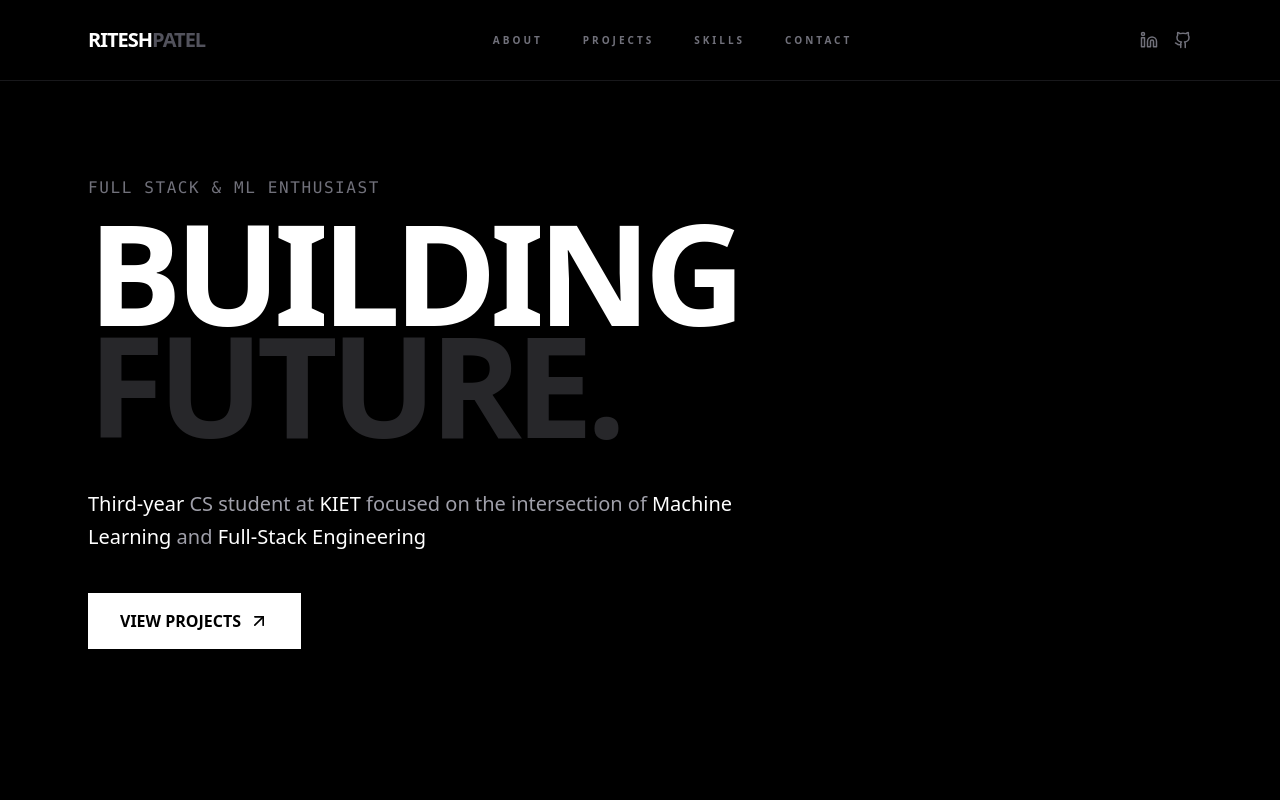
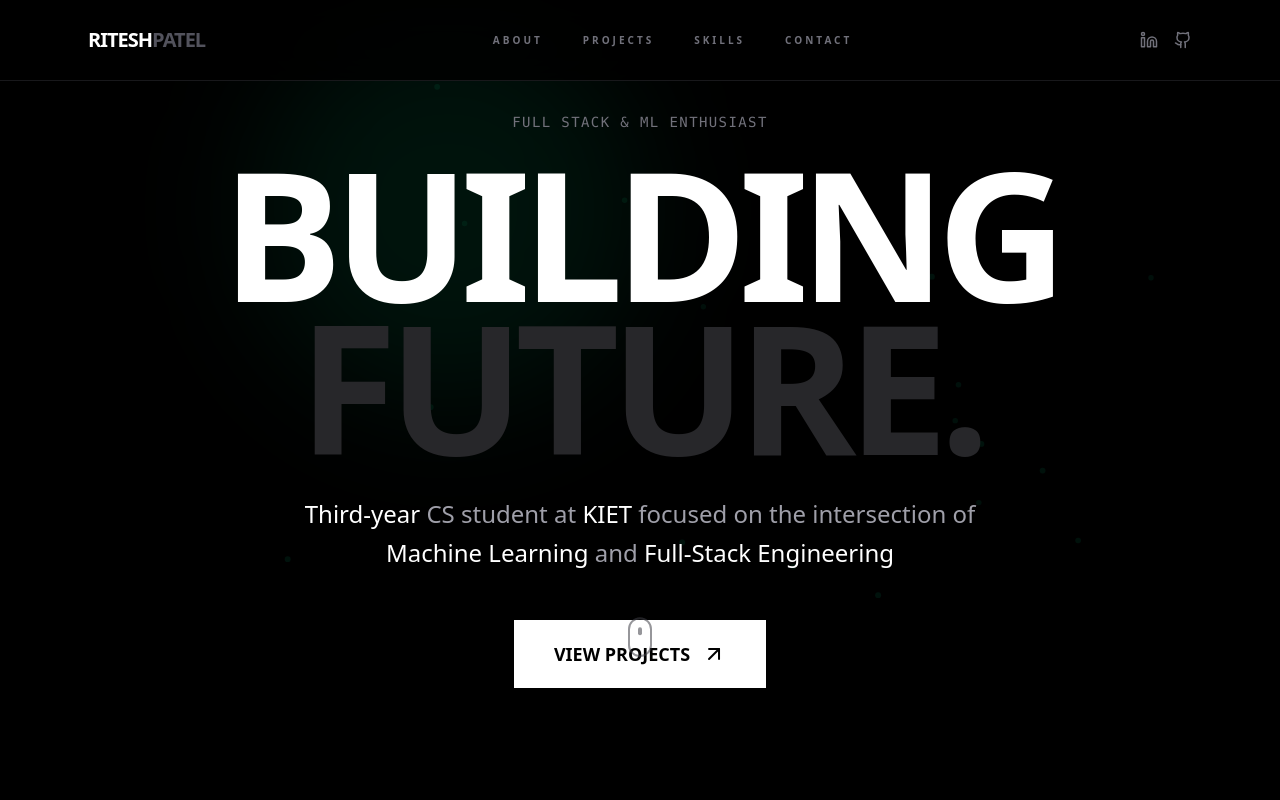
Before and after one commit to riteshpatel1884/ritesh-patel.dev, a React (Vite) app: page / in a window 1280 px wide. Shown: the top 800 px of the page. Built offline with nearby package versions, Linux system fonts and the light colour scheme.

Commit message:
analytics added

```diff
--- a/package.json
+++ b/package.json
@@ -11,6 +11,7 @@
   },
   "dependencies": {
     "@tailwindcss/vite": "^4.1.18",
+    "@vercel/analytics": "^1.6.1",
     "clsx": "^2.1.1",
     "framer-motion": "^12.34.0",
     "lucide-react": "^0.563.0",
--- a/src/App.jsx
+++ b/src/App.jsx
@@ -1,12 +1,12 @@
 import React from "react";
 import RiteshPatel from "./components/RiteshPatel/RiteshPatel";
 import Portfolio from "./components/RiteshPatel/code";
-
+import { Analytics } from "@vercel/analytics/next";
 function App() {
   return (
     <>
       <RiteshPatel />
-
+      <Analytics />
     </>
   );
 }
--- a/src/components/RiteshPatel/RiteshPatel.jsx
+++ b/src/components/RiteshPatel/RiteshPatel.jsx
@@ -30,11 +30,8 @@ const education = [
     score: "84%",
   },
 ];
+
 const MANUAL_COMMIT_DATA = {
-  // 1 = 1
-  // 2-5 = 2
-  // 6-9 = 3
-  // 10 = 4
   "2026-01-01": { count: 11, level: 4 },
   "2026-01-02": { count: 1, level: 1 },
   "2026-01-03": { count: 3, level: 2 },
@@ -129,7 +126,6 @@ const GitHubContributionGraph = () => {
 
   return (
     <section className="w-full bg-black border border-zinc-900 rounded-[32px] p-8 md:p-12 my-20 shadow-2xl overflow-hidden">
-      {/* Injecting CSS to hide scrollbars globally */}
       <style>{`
         .no-scrollbar::-webkit-scrollbar { display: none; }
         .no-scrollbar { -ms-overflow-style: none; scrollbar-width: none; }
@@ -144,7 +140,7 @@ const GitHubContributionGraph = () => {
             <div className="h-[1px] w-full bg-zinc-800" />
           </div>
           <p className="text-zinc-600 font-mono text-[10px] uppercase tracking-[0.4em] mt-3">
-            Manual Activity Log / Year 2026
+            Activity Log / Year 2026
           </p>
         </div>
         <div className="text-right mt-4 md:mt-0">
@@ -220,84 +216,223 @@ const GitHubContributionGraph = () => {
   );
 };
 
+// Animated background particles
+const AnimatedBackground = () => {
+  return (
+    <div className="absolute inset-0 overflow-hidden pointer-events-none">
+      {[...Array(20)].map((_, i) => (
+        <motion.div
+          key={i}
+          className="absolute w-1 h-1 bg-emerald-500/20 rounded-full"
+          initial={{
+            x: Math.random() * window.innerWidth,
+            y: Math.random() * window.innerHeight,
+          }}
+          animate={{
+            x: Math.random() * window.innerWidth,
+            y: Math.random() * window.innerHeight,
+            scale: [1, 1.5, 1],
+            opacity: [0.2, 0.5, 0.2],
+          }}
+          transition={{
+            duration: Math.random() * 10 + 10,
+            repeat: Infinity,
+            ease: "linear",
+          }}
+        />
+      ))}
+    </div>
+  );
+};
+
 export default function Portfolio() {
+  const [mousePosition, setMousePosition] = useState({ x: 0, y: 0 });
+
+  useEffect(() => {
+    const handleMouseMove = (e) => {
+      setMousePosition({ x: e.clientX, y: e.clientY });
+    };
+    window.addEventListener("mousemove", handleMouseMove);
+    return () => window.removeEventListener("mousemove", handleMouseMove);
+  }, []);
+
   return (
     <div className="bg-black text-white min-h-screen font-sans selection:bg-white selection:text-black">
       {/* Navbar */}
       <nav className="fixed top-0 w-full z-[100] border-b border-zinc-900 bg-black/80 backdrop-blur-xl">
         <div className="max-w-6xl mx-auto px-6 h-20 flex items-center justify-between">
-          <div className="text-xl font-black tracking-tighter uppercase">
+          <motion.div
+            initial={{ opacity: 0, x: -20 }}
+            animate={{ opacity: 1, x: 0 }}
+            className="text-xl font-black tracking-tighter uppercase"
+          >
             RITESH<span className="text-zinc-600">PATEL</span>
-          </div>
-          <div className="hidden md:flex gap-10 text-[10px] font-black uppercase tracking-[0.3em] text-zinc-500">
-            {["About", "Projects", "Skills", "Contact"].map((t) => (
-              <a
+          </motion.div>
+          <motion.div
+            initial={{ opacity: 0, y: -20 }}
+            animate={{ opacity: 1, y: 0 }}
+            transition={{ delay: 0.2 }}
+            className="hidden md:flex gap-10 text-[10px] font-black uppercase tracking-[0.3em] text-zinc-500"
+          >
+            {["About", "Projects", "Skills", "Contact"].map((t, i) => (
+              <motion.a
                 key={t}
                 href={`#${t.toLowerCase()}`}
                 className="hover:text-white transition-colors uppercase"
+                whileHover={{ scale: 1.1 }}
+                initial={{ opacity: 0, y: -20 }}
+                animate={{ opacity: 1, y: 0 }}
+                transition={{ delay: 0.1 * i }}
               >
                 {t}
-              </a>
+              </motion.a>
             ))}
-          </div>
-          <div className="flex gap-4">
+          </motion.div>
+          <motion.div
+            initial={{ opacity: 0, x: 20 }}
+            animate={{ opacity: 1, x: 0 }}
+            transition={{ delay: 0.3 }}
+            className="flex gap-4"
+          >
+            <motion.div whileHover={{ scale: 1.2, rotate: 5 }}>
               <Linkedin
                 size={18}
                 className="text-zinc-500 hover:text-white transition-colors cursor-pointer"
               />
+            </motion.div>
+            <motion.div whileHover={{ scale: 1.2, rotate: -5 }}>
               <Github
                 size={18}
                 className="text-zinc-500 hover:text-white transition-colors cursor-pointer"
               />
-          </div>
+            </motion.div>
+          </motion.div>
         </div>
       </nav>
 
-      <main className="max-w-6xl mx-auto px-6 pt-44 pb-20">
-        {/* Hero Section */}
-        <section id="about" className="mb-40">
+      <main className="max-w-6xl mx-auto px-6">
+        {/* Hero Section - Centered and Animated */}
+        <section
+          id="about"
+          className="min-h-screen flex items-center justify-center relative"
+        >
+          <AnimatedBackground />
+
+          {/* Spotlight effect following mouse */}
           <motion.div
+            className="absolute w-96 h-96 bg-emerald-500/10 rounded-full blur-3xl pointer-events-none"
+            animate={{
+              x: mousePosition.x - 192,
+              y: mousePosition.y - 192,
+            }}
+            transition={{ type: "spring", damping: 30, stiffness: 200 }}
+          />
+
+          <div className="text-center relative z-10">
+            <motion.span
               initial={{ opacity: 0, y: 20 }}
               animate={{ opacity: 1, y: 0 }}
               transition={{ duration: 0.8 }}
+              className="text-zinc-500 font-mono mb-6 block tracking-widest uppercase text-sm"
             >
-            {" "}
-            <span className="text-zinc-500 font-mono mb-4 block tracking-widest uppercase">
               Full Stack & ML Enthusiast
-            </span>
-            <h1 className="text-7xl md:text-[140px] font-black tracking-tighter leading-[0.8] mb-12 uppercase">
-              Building <br /> <span className="text-zinc-800">Future.</span>
+            </motion.span>
+
+            <motion.div
+              initial={{ opacity: 0, scale: 0.9 }}
+              animate={{ opacity: 1, scale: 1 }}
+              transition={{ duration: 1, delay: 0.2 }}
+            >
+              <h1 className="text-7xl md:text-[140px] lg:text-[180px] font-black tracking-tighter leading-[0.85] mb-8 uppercase">
+                <motion.span
+                  initial={{ opacity: 0, y: 50 }}
+                  animate={{ opacity: 1, y: 0 }}
+                  transition={{ duration: 0.8, delay: 0.3 }}
+                  className="block"
+                >
+                  BUILDING
+                </motion.span>
+                <motion.span
+                  initial={{ opacity: 0, y: 50 }}
+                  animate={{ opacity: 1, y: 0 }}
+                  transition={{ duration: 0.8, delay: 0.5 }}
+                  className="block text-zinc-800"
+                >
+                  FUTURE.
+                </motion.span>
               </h1>
-            <p className="text-xl text-zinc-400 max-w-2xl font-medium leading-relaxed">
+            </motion.div>
+
+            <motion.p
+              initial={{ opacity: 0, y: 20 }}
+              animate={{ opacity: 1, y: 0 }}
+              transition={{ duration: 0.8, delay: 0.7 }}
+              className="text-xl md:text-2xl text-zinc-400 max-w-3xl mx-auto font-medium leading-relaxed mb-12"
+            >
               <span className="text-white">Third-year</span> CS student at{" "}
               <span className="text-white">KIET</span> focused on the
               intersection of{" "}
               <span className="text-white">Machine Learning</span> and{" "}
               <span className="text-white">Full-Stack Engineering</span>
-            </p>
-            <div className="flex gap-6 mt-10">
+            </motion.p>
+
+            <motion.div
+              initial={{ opacity: 0, y: 20 }}
+              animate={{ opacity: 1, y: 0 }}
+              transition={{ duration: 0.8, delay: 0.9 }}
+              className="flex gap-6 justify-center"
+            >
               <a href="#projects">
-                <button className="bg-white cursor-pointer text-black px-8 py-4 font-bold hover:bg-zinc-200 transition-all flex items-center gap-2 group">
-                  VIEW PROJECTS{" "}
-                  <ArrowUpRight
-                    size={20}
-                    className="group-hover:translate-x-1 group-hover:-translate-y-1 transition-transform"
-                  />
-                </button>
+                <motion.button
+                  whileHover={{
+                    scale: 1.05,
+                    boxShadow: "0 0 30px rgba(16, 185, 129, 0.3)",
+                  }}
+                  whileTap={{ scale: 0.95 }}
+                  className="bg-white cursor-pointer text-black px-10 py-5 font-bold hover:bg-zinc-200 transition-all flex items-center gap-3 group text-lg"
+                >
+                  VIEW PROJECTS
+                  <motion.div
+                    animate={{ x: [0, 5, 0] }}
+                    transition={{ duration: 1.5, repeat: Infinity }}
+                  >
+                    <ArrowUpRight size={24} />
+                  </motion.div>
+                </motion.button>
               </a>
+            </motion.div>
+
+            {/* Scroll indicator */}
+            <motion.div
+              initial={{ opacity: 0 }}
+              animate={{ opacity: 1, y: [0, 10, 0] }}
+              transition={{ duration: 2, delay: 1.2, repeat: Infinity }}
+              className="absolute bottom-10 left-1/2 transform -translate-x-1/2"
+            >
+              <div className="w-6 h-10 border-2 border-zinc-700 rounded-full flex justify-center pt-2">
+                <div className="w-1 h-2 bg-zinc-700 rounded-full" />
               </div>
             </motion.div>
+          </div>
         </section>
 
         <GitHubContributionGraph />
 
         {/* PROJECTS SECTION */}
         <section id="projects" className="mb-32">
-          <h2 className="text-sm text-zinc-500 font-mono mb-12 tracking-widest uppercase">
+          <motion.h2
+            initial={{ opacity: 0, x: -20 }}
+            whileInView={{ opacity: 1, x: 0 }}
+            viewport={{ once: true }}
+            className="text-sm text-zinc-500 font-mono mb-12 tracking-widest uppercase"
+          >
             Selected Work
-          </h2>
+          </motion.h2>
           <div className="grid grid-cols-1 gap-12">
             <motion.div
+              initial={{ opacity: 0, y: 50 }}
+              whileInView={{ opacity: 1, y: 0 }}
+              viewport={{ once: true }}
               whileHover={{ y: -10 }}
               className="group relative border-l border-zinc-800 pl-8 py-4 hover:border-white transition-colors"
             >
@@ -314,13 +449,18 @@ export default function Portfolio() {
               </p>
               <div className="flex gap-3 flex-wrap">
                 {["Python", "TensorFlow", "React", "Computer Vision"].map(
-                  (t) => (
-                    <span
+                  (t, i) => (
+                    <motion.span
                       key={t}
+                      initial={{ opacity: 0, scale: 0.8 }}
+                      whileInView={{ opacity: 1, scale: 1 }}
+                      viewport={{ once: true }}
+                      transition={{ delay: i * 0.1 }}
+                      whileHover={{ scale: 1.1 }}
                       className="text-[10px] border border-zinc-800 px-3 py-1 rounded-full uppercase tracking-widest text-zinc-500 font-bold"
                     >
                       {t}
-                    </span>
+                    </motion.span>
                   ),
                 )}
               </div>
@@ -331,38 +471,64 @@ export default function Portfolio() {
         {/* SKILLS & EDUCATION GRID */}
         <div className="grid md:grid-cols-2 gap-20 mb-32">
           <section id="skills">
-            <h2 className="text-sm text-zinc-500 font-mono mb-8 tracking-widest uppercase">
+            <motion.h2
+              initial={{ opacity: 0, x: -20 }}
+              whileInView={{ opacity: 1, x: 0 }}
+              viewport={{ once: true }}
+              className="text-sm text-zinc-500 font-mono mb-8 tracking-widest uppercase"
+            >
               Expertise
-            </h2>
+            </motion.h2>
             <div className="space-y-8">
-              {Object.entries(skills).map(([cat, items]) => (
-                <div key={cat}>
-                  <h4 className="text-zinc-500 text-xs uppercase mb-3 font-bold ">
+              {Object.entries(skills).map(([cat, items], catIndex) => (
+                <motion.div
+                  key={cat}
+                  initial={{ opacity: 0, y: 20 }}
+                  whileInView={{ opacity: 1, y: 0 }}
+                  viewport={{ once: true }}
+                  transition={{ delay: catIndex * 0.1 }}
+                >
+                  <h4 className="text-zinc-500 text-xs uppercase mb-3 font-bold">
                     {cat}
                   </h4>
                   <div className="flex flex-wrap gap-2">
-                    {items.map((skill) => (
-                      <span
+                    {items.map((skill, i) => (
+                      <motion.span
                         key={skill}
+                        initial={{ opacity: 0, scale: 0.8 }}
+                        whileInView={{ opacity: 1, scale: 1 }}
+                        viewport={{ once: true }}
+                        transition={{ delay: i * 0.05 }}
+                        whileHover={{ scale: 1.1, color: "#10b981" }}
                         className="text-lg font-medium border-b border-transparent hover:border-white transition-all cursor-default"
                       >
                         {skill}
-                      </span>
+                      </motion.span>
                     ))}
                   </div>
-                </div>
+                </motion.div>
               ))}
             </div>
           </section>
 
           <section id="education">
-            <h2 className="text-sm text-zinc-500 font-mono mb-8 tracking-widest uppercase">
+            <motion.h2
+              initial={{ opacity: 0, x: -20 }}
+              whileInView={{ opacity: 1, x: 0 }}
+              viewport={{ once: true }}
+              className="text-sm text-zinc-500 font-mono mb-8 tracking-widest uppercase"
+            >
               Education
-            </h2>
+            </motion.h2>
             <div className="space-y-8">
               {education.map((edu, idx) => (
-                <div
+                <motion.div
                   key={idx}
+                  initial={{ opacity: 0, x: 20 }}
+                  whileInView={{ opacity: 1, x: 0 }}
+                  viewport={{ once: true }}
+                  transition={{ delay: idx * 0.2 }}
+                  whileHover={{ x: 10 }}
                   className="relative pl-6 border-l border-zinc-800"
                 >
                   <div className="absolute left-[-5px] top-0 w-2 h-2 bg-white rounded-full" />
@@ -372,50 +538,74 @@ export default function Portfolio() {
                   <h4 className="text-xl font-bold">{edu.degree}</h4>
                   <p className="text-zinc-400 text-sm">{edu.school}</p>
                   <p className="text-white font-mono mt-2">{edu.score}</p>
-                </div>
+                </motion.div>
               ))}
             </div>
           </section>
         </div>
 
-        {/* --- IMAGE 3: LET'S CONNECT --- */}
+        {/* CONTACT SECTION */}
         <section id="contact" className="py-32 border-t border-zinc-900">
           <div className="flex flex-col md:flex-row justify-between items-start gap-12">
-            <div className="md:w-1/2">
+            <motion.div
+              initial={{ opacity: 0, x: -50 }}
+              whileInView={{ opacity: 1, x: 0 }}
+              viewport={{ once: true }}
+              className="md:w-1/2"
+            >
               <h2 className="text-6xl md:text-8xl font-black tracking-tighter uppercase leading-[0.9] mb-8">
                 Let's <br /> Connect
               </h2>
               <p className="text-zinc-500 italic max-w-xs leading-relaxed">
                 Currently open for 2026/27 internships.
               </p>
-            </div>
+            </motion.div>
 
             <div className="md:w-1/2 w-full space-y-4">
-              <div className="flex flex-col md:flex-row md:items-center justify-between border-b border-zinc-900 pb-8 hover:border-white transition-colors cursor-pointer group">
+              <motion.div
+                initial={{ opacity: 0, x: 50 }}
+                whileInView={{ opacity: 1, x: 0 }}
+                viewport={{ once: true }}
+                transition={{ delay: 0.2 }}
+                whileHover={{ scale: 1.02 }}
+                className="flex flex-col md:flex-row md:items-center justify-between border-b border-zinc-900 pb-8 hover:border-white transition-colors cursor-pointer group"
+              >
                 <span className="text-zinc-600 font-mono text-[10px] uppercase tracking-[0.3em]">
                   Email
                 </span>
                 <span className="text-2xl md:text-3xl font-black text-white group-hover:text-emerald-400 transition-colors">
                   riteshpatel1884@gmail.com
                 </span>
-              </div>
-              <div className="flex flex-col md:flex-row md:items-center justify-between border-b border-zinc-900 pb-8 pt-8 hover:border-white transition-colors cursor-pointer group">
+              </motion.div>
+              <motion.div
+                initial={{ opacity: 0, x: 50 }}
+                whileInView={{ opacity: 1, x: 0 }}
+                viewport={{ once: true }}
+                transition={{ delay: 0.4 }}
+                whileHover={{ scale: 1.02 }}
+                className="flex flex-col md:flex-row md:items-center justify-between border-b border-zinc-900 pb-8 pt-8 hover:border-white transition-colors cursor-pointer group"
+              >
                 <span className="text-zinc-600 font-mono text-[10px] uppercase tracking-[0.3em]">
                   Phone
                 </span>
                 <span className="text-2xl md:text-3xl font-black text-white group-hover:text-emerald-400 transition-colors">
                   +91 8858295418
                 </span>
-              </div>
+              </motion.div>
             </div>
           </div>
         </section>
       </main>
 
-      <footer className="max-w-6xl mx-auto px-6 py-10 flex justify-between text-[10px] font-black uppercase tracking-[0.4em] text-zinc-700">
+      <motion.footer
+        initial={{ opacity: 0 }}
+        whileInView={{ opacity: 1 }}
+        viewport={{ once: true }}
+        className="max-w-6xl mx-auto px-6 py-10 flex justify-between text-[10px] font-black uppercase tracking-[0.4em] text-zinc-700"
+      >
         <span>© Ritesh Patel — 2026</span>
         <span>Ghaziabad, India</span>
-      </footer>
+      </motion.footer>
     </div>
   );
 }
```
Also changed, not shown: 1 other file (tests, documents, lock files or other folders). Lines whose indentation alone changed are shown as unchanged.
